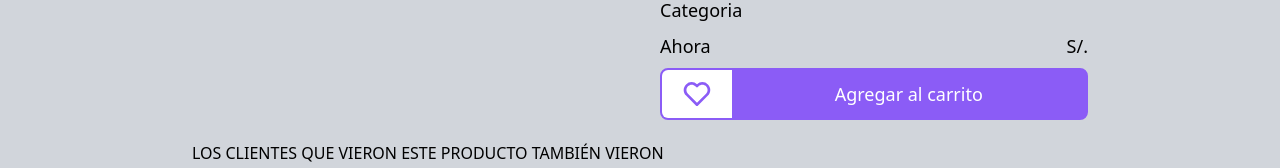
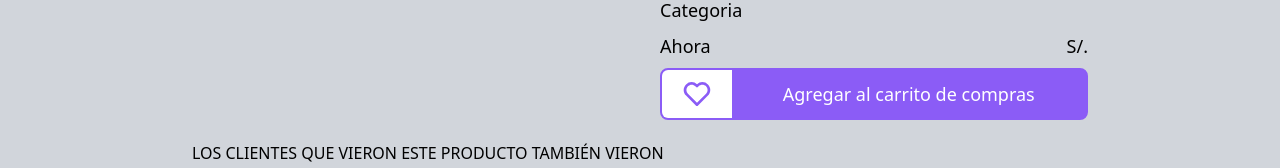
Before and after one commit to ChristhianSM/ecommerce-react-app, a React (Create React App) app: page / in a window 1280 px wide. Shown: the part 200-368 px from the top of the page. Built offline with nearby package versions, Linux system fonts and the light colour scheme; no server answers.

Commit message:
Docss agregdo nuevamente

```diff
--- a/src/components/ecommerce/ItemDetail.js
+++ b/src/components/ecommerce/ItemDetail.js
@@ -25,7 +25,7 @@ export const ItemDetail = ({product}) => {
                                 <BiHeart className = "w-10 h-8 mx-auto text-purple-500"/>
                             </div>
                             <button className = "w-full text-white font-medium text-lg">
-                                Agregar al carrito
+                                Agregar al carrito de compras
                             </button>
                         </div>
                     </div>
```
